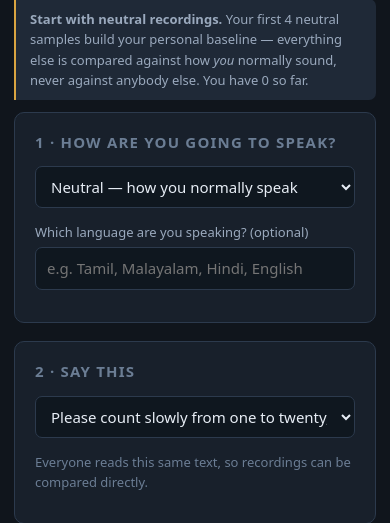
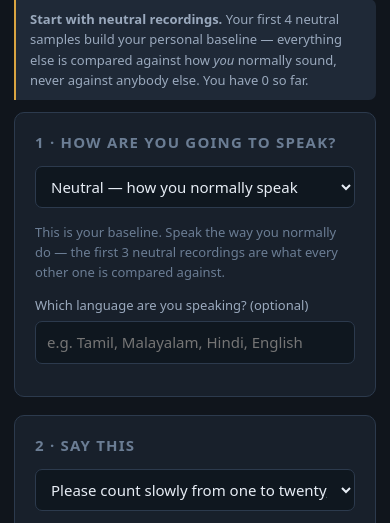
Before and after one commit to AbhijithSriram/voice-lab, a Flask app: page /record in a window 390 px wide. Shown: the part 233-756 px from the top of the page. Run offline with Flask 3, Linux system fonts and the light colour scheme; the visitor is signed in with stand-in values (Sample User, id 1); data comes from the database, SQL or seed files in the repository; data that the repository does not hold is empty.

Commit message:
Add a mood-induction cue to the label picker
The sad option said 'speak how you would when you are down', which collects a
performance of sadness rather than sadness. Musical mood induction is a
standard technique and costs the subject about a minute, so the hint now
suggests it.

It goes in a hint paragraph rather than the option text: an <option> cannot
wrap, so on a phone the useful half would have been truncated. Follows the
prompt-hint pattern already in this file.

The neutral branch explains why the first few recordings matter, since a
subject who treats the baseline casually degrades every later comparison
without ever seeing the consequence.

```diff
--- a/voicelab/templates/record.html
+++ b/voicelab/templates/record.html
@@ -27,6 +27,7 @@
       {% endfor %}
     </select>
   </div>
+  <p class="small faint" id="label-hint"></p>
   <div class="field" id="intensity-field" hidden>
     <label for="intensity">How strongly are you feeling / portraying it? (0 = barely, 4 = strongly)</label>
     <input type="range" id="intensity" min="0" max="4" value="2" style="width:100%">
@@ -105,6 +106,7 @@ import { Recorder } from "{{ url_for('static', filename='recorder.js') }}";
 
 const MIN_SEC = {{ min_record_sec }};
 const MAX_SEC = {{ max_record_sec }};
+const BASELINE_NEEDED = {{ baseline_needed }};
 
 const btn = document.getElementById("record-btn");
 const timer = document.getElementById("timer");
@@ -113,6 +115,7 @@ const status = document.getElementById("status");
 const labelSel = document.getElementById("label");
 const promptSel = document.getElementById("prompt");
 const promptHint = document.getElementById("prompt-hint");
+const labelHint = document.getElementById("label-hint");
 const intensityField = document.getElementById("intensity-field");
 const levelBar = document.getElementById("level-bar");
 
@@ -121,7 +124,17 @@ let ticker = null;
 
 /** Show the intensity slider only when a label other than neutral is chosen. */
 function syncLabel() {
-  intensityField.hidden = labelSel.value === "neutral";
+  const isNeutral = labelSel.value === "neutral";
+  intensityField.hidden = isNeutral;
+  // The sad hint is a mood-induction cue, not a joke. A portrayed emotion and
+  // a felt one do not sound the same, and everything downstream is measured
+  // against the neutrals recorded here -- so it is worth thirty seconds.
+  labelHint.textContent = isNeutral
+    ? "This is your baseline. Speak the way you normally do — the first "
+      + BASELINE_NEEDED + " neutral recordings are what every other one is compared against."
+    : "Not actually feeling it? Play something that reliably gets you there — "
+      + "“Nallaru Po” does the job for most people — listen to it properly, "
+      + "then come back. A felt mood measures better than a performed one.";
 }
 labelSel.addEventListener("change", syncLabel);
 syncLabel();
```
